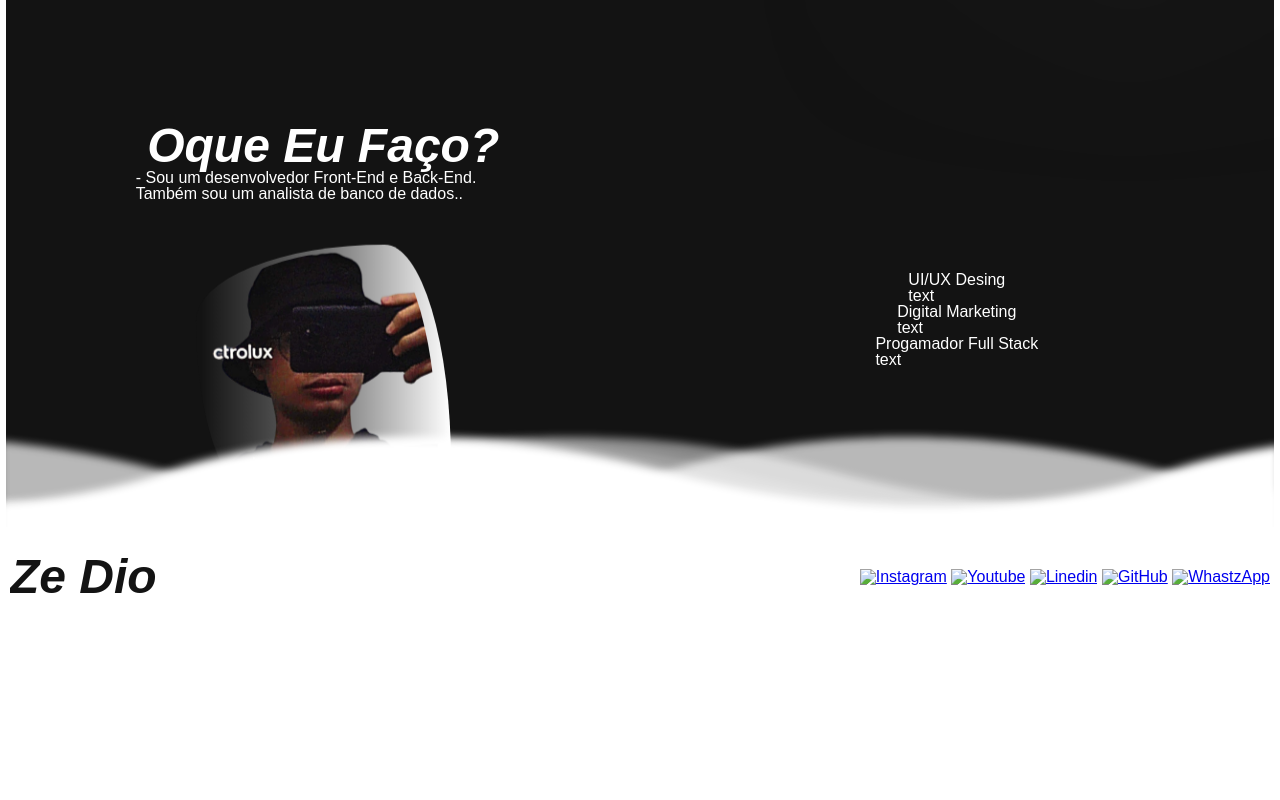
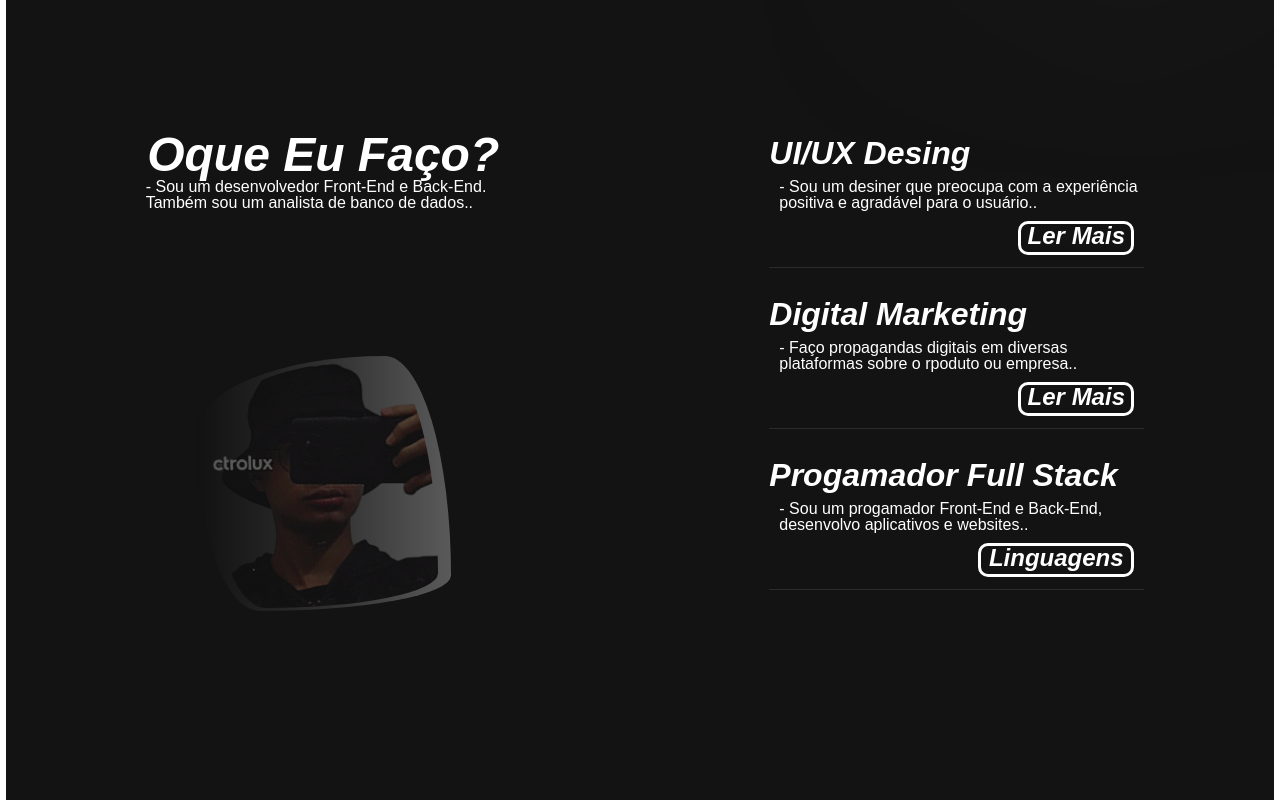
Before and after one commit to ZeDio/INW2MIA, a plain HTML site: page Portifolio/Pgs/ZeDio.html in a window 1280 px wide. Shown: the part 760-1560 px from the top of the page. Before the commit the page ends 1387 px from the top, so only its background shows below. Drawn offline with Linux system fonts and the light colour scheme.

Commit message:
Fazendo Portifolio

```diff
--- a/Portifolio/Css/cssPeculiar.css
+++ b/Portifolio/Css/cssPeculiar.css
@@ -57,7 +57,7 @@
     left: 0;
     width: 100%;
     height: 100px;
-    background: url(../imgs/wave.png);
+    background: url(../imgs/Footer/wave.png);
     background-size: 1000px 100px;
     filter: blur(4px);
 }
--- a/Portifolio/Pgs/ZeDio.html
+++ b/Portifolio/Pgs/ZeDio.html
@@ -27,13 +27,12 @@ body{
     flex-wrap: wrap;
 }
 
-header{
+.header{
     width: 350px;
     height: 75px;
     display: flex;
     align-items: center;
     justify-content: space-around;
-    text-align: center;
     border-radius: 30px;
     border: 3px solid white;
     background: transparent;
@@ -41,11 +40,11 @@ header{
     position: fixed;
     top: 20px;
 }
-header img{
+.header img{
     width: 60px;
     transition: 0.3s linear;
 }
-header img:hover{
+.header img:hover{
     width: 65px;
     filter: blur(2px);
     filter: drop-shadow(6px 4px 6px white);
@@ -71,6 +70,9 @@ section{
     align-items: center;
     justify-content: space-around;
     padding-top: 64px;
+}
+.section3{
+    height: 99%;
 }
 
 .digitando{
@@ -167,8 +169,9 @@ p{
     filter: blur(0.2px);
     transition: 0.5s linear;
     margin: 20px;
-    margin-top: 40px;
-    animation: mi-animado 3s ease-in-out infinite;
+    margin-top: 140px;
+    opacity: 0.3;
+    animation: mi-animado 10s ease-in-out infinite;
 }
 .Mi2:hover{
     width: 245px;
@@ -181,6 +184,81 @@ p{
     flex-direction: column;
     align-items: center;
     justify-content: space-evenly;
+    position: relative;
+    margin-bottom: 30px;
+}
+.metade-2{
+    width: 375px;
+    height: 100%;
+    display: flex;
+    flex-direction: column;
+    align-items: center;
+    justify-content: space-evenly;
+    position: relative;
+}
+.organizar-2{
+    width: 100%;
+    height: 130px;
+    border-bottom: 1px solid rgb(255, 255, 255, 0.1);
+    margin-top: 15px;
+    margin-bottom: 15px;
+}
+h2{
+    font-size: 32px;
+    font-style: italic;
+    font-weight: bold;
+    margin-bottom: 10px;
+}
+p{
+    margin-left: 10px;
+}
+.bloquinho{
+    margin-top: 10px;
+    position: absolute;
+    right: 10px;
+    border-radius: 10px;
+    border: 3px solid white;
+    background: transparent;
+    backdrop-filter: blur(4px);
+    width: 110px;
+    height: 28px;
+    overflow: hidden;
+    transition: 0.3s ease-in-out;
+}
+.bloquinho:hover{
+    filter: drop-shadow(2px 2px 2px white);
+}
+.bloquinho:active{
+    height: 70px;
+}
+.bloquinho-linguagens{
+    margin-top: 10px;
+    position: absolute;
+    right: 10px;
+    border-radius: 10px;
+    border: 3px solid white;
+    background: transparent;
+    backdrop-filter: blur(4px);
+    width: 150px;
+    height: 28px;
+    overflow: hidden;
+    transition: 0.5s ease-in-out;
+}
+.bloquinho-linguagens:hover{
+    height: 160px;
+}
+h3{
+    font-size: 24px;
+    font-style: italic;
+    font-weight: bold;
+    text-align: center;
+    margin-bottom: 10px;
+}
+.bloquinho p{
+    margin-bottom: 5px;
+}
+.bloquinho-linguagens p{
+    margin-bottom: 5px;
 }
 
 footer{
@@ -194,24 +272,53 @@ footer{
     justify-content: space-between;
     padding-left: 10px;
     padding-right: 10px;
+    flex-wrap: wrap;
 }
 .h1{
     color: rgba(19,19,19,1);
 }
+footer small{
+    font-size: 16px;
+}
+footer
+.imgs-contato{
+    width: 40px;
+    margin-left: 10px;
+    margin-right: 10px;
+    transition: 0.3s ease-in-out;
+}
+.imgs-contato:hover{
+    width: 45px;
+    filter: drop-shadow(4px 4px 4px black);
+}
+.digitando-footer{
+        color: rgba(19,19,19,1);
+        border-right: 2px solid rgba(19,19,19,1);
+        animation: pisca 0.5s infinite normal, digit-footer 3s steps(15) 0.8s normal infinite;
+        white-space: nowrap;
+        overflow: hidden;
+        font-style: italic;
+}
+@keyframes digit-footer {
+        0%{
+            width: 0;
+        }
+        50%{
+            width: 235px;
+        }
+        100%{
+            width: 0px;
+        }
+}
 </style>
 <body>
-    <header>
-        <a href="#Mi"><img src="../Imgs/Pessoa.png" alt="#"></a>
-        <a href="#Informacoes"><img src="../Imgs/Informacoes.png" alt="#"></a>
-        <a href="#"><img src="../Imgs/trabalhos.png" alt="#"></a>
-    </header>
 
     <div class="fundo-bolha1"></div>
     <div class="fundo-bolha2"></div>
 
     <section class="section1" id="Mi">
         <div class="Mi">
-            <img src="../Imgs/mi.png" alt="Ze Dio" style="width: 450px; border-radius: 75% 25% 72% 28% / 30% 51% 49% 70%;">
+            <img src="../Imgs/MinhasFotos/mi.png" alt="Ze Dio" style="width: 450px; border-radius: 75% 25% 72% 28% / 30% 51% 49% 70%;">
         </div>
         <div class="text">
             <div class="titulo">
@@ -227,31 +334,58 @@ footer{
     </section>
 
     <section class="section2" id="Informacoes">
-        <div class="metade">
+        <div class="metade-2">
             <div style="width: 100%; display: flex;
             align-items: center; justify-content: center; flex-direction: column;">
                 <h1>Oque Eu Faço?</h1>
                 <p>- Sou um desenvolvedor Front-End e Back-End. Também sou um analista de banco de dados.. </p>
             </div>
             <div class="Mi2">
-                <img src="../Imgs/mi2.png" alt="Ze Dio" style="width: 230px; border-radius: 74% 26% 75% 25% / 30% 86% 14% 70% ;">
+                <img src="../Imgs/MinhasFotos/mi2.png" alt="Ze Dio" style="width: 230px; border-radius: 74% 26% 75% 25% / 30% 86% 14% 70% ;">
             </div>
         </div>
         <div class="metade">
             <div class="organizar-2">
                 <h2>UI/UX Desing</h2>
-                <p>text</p>
+                <p>- Sou um desiner que preocupa com a experiência positiva e agradável para o usuário..</p>
+                <div class="bloquinho">
+                    <h3>Ler Mais</h3>
+                    <p>Em Manutenção</p>
+                </div>
             </div>
             <div class="organizar-2">
                 <h2>Digital Marketing</h2>
-                <p>text</p>
+                <p>- Faço propagandas digitais em diversas plataformas sobre o rpoduto ou empresa..</p>
+                <div class="bloquinho">
+                    <h3>Ler Mais</h3>
+                    <p>Em Manutenção</p>
+                </div>
             </div>
             <div class="organizar-2">
                 <h2>Progamador Full Stack</h2>
-                <p>text</p>
+                <p>- Sou um progamador Front-End e Back-End, desenvolvo aplicativos e websites..</p>
+                <div class="bloquinho-linguagens">
+                    <h3>Linguagens</h3>
+                    <p>-HTML</p>
+                    <P>-CSS</P>
+                    <p>-JAVA SCRIPT</p>
+                    <p>-LUA</p>
+                    <p>-SQL SEVER</p>
+                    <p>-MONGO DB</p>
+                </div>
             </div>
         </div>
     </section>
+
+    <section class="section3" id="Trabalhos">
+
+    </section>
+
+    <div class="header">
+        <a href="#Mi"><img src="../Imgs/Header/Pessoa.png" alt="#"></a>
+        <a href="#Informacoes"><img src="../Imgs/Header/Informacoes.png" alt="#"></a>
+        <a href="#Trabalhos"><img src="../Imgs/Header/trabalhos.png" alt="#"></a>
+    </div>
 
     <footer>
         <div class="wave wave1"></div>
@@ -259,13 +393,13 @@ footer{
         <div class="wave wave3"></div>
         <div class="wave wave4"></div>
 
-        <h1 class="h1 digitando">Ze Dio <small>Contato</small></h1>
+        <h1 class="h1 digitando-footer">Ze Dio <small>- Contato</small></h1>
         <div>
-            <a href="#"><img src="" alt="Instagram"></a>
-            <a href="#"><img src="" alt="Youtube"></a>
-            <a href="#"><img src="" alt="Linedin"></a>
-            <a href="#"><img src="" alt="GitHub"></a>
-            <a href="#"><img src="" alt="WhastzApp"></a>
+            <a href="https://www.instagram.com/ze.dio/"><img src="../Imgs/Footer/instagram.png" alt="Instagram" class="imgs-contato"></a>
+            <a href="https://www.youtube.com/channel/UCATFn2mjO1PlRFKs7QzD0ug"><img src="../Imgs/Footer/youtube.png" alt="Youtube" class="imgs-contato"></a>
+            <a href="https://www.linkedin.com/in/jos%C3%A9-d-33634b280"><img src="../Imgs/Footer/linkedin.png" alt="Linkedin" class="imgs-contato"></a>
+            <a href="https://github.com/ZeDio"><img src="../Imgs/Footer/github.png" alt="GitHub" class="imgs-contato"></a>
+            <a href="https://api.whatsapp.com/send?phone=5511975372267"><img src="../Imgs/Footer/whatsapp.png" alt="WhastzApp" class="imgs-contato"></a>
         </div>
     </footer>
 
```
Also changed, not shown: Portifolio/imgs/Bank.PNG (deleted), Portifolio/imgs/Floricultura.PNG (deleted), Portifolio/imgs/Footer/github.png (added), Portifolio/imgs/Footer/instagram.png (added), Portifolio/imgs/Footer/linkedin.png (added), Portifolio/imgs/Footer/wave.png (renamed from Portifolio/imgs/wave.png), Portifolio/imgs/Footer/whatsapp.png (added), Portifolio/imgs/Footer/youtube.png (added), Portifolio/imgs/Header/Informacoes.png (renamed from Portifolio/imgs/Informacoes.png), Portifolio/imgs/Header/Pessoa.png (renamed from Portifolio/imgs/Pessoa.png), Portifolio/imgs/Header/trabalhos.png (renamed from Portifolio/imgs/trabalhos.png), Portifolio/imgs/MinhasFotos/mi.png (renamed from Portifolio/imgs/mi.png), Portifolio/imgs/MinhasFotos/mi2.png (renamed from Portifolio/imgs/mi2.png).
